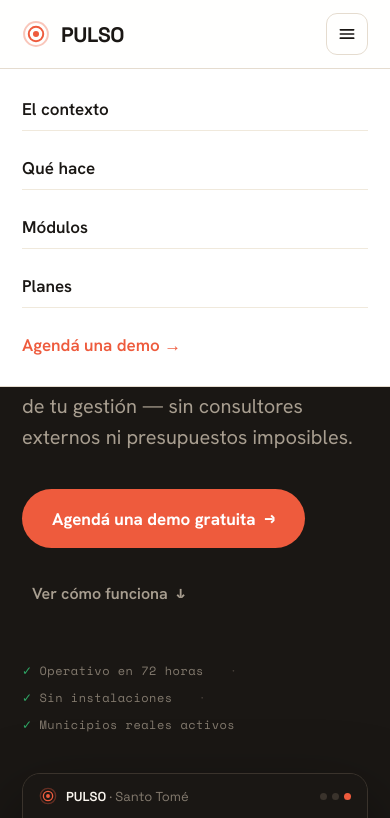
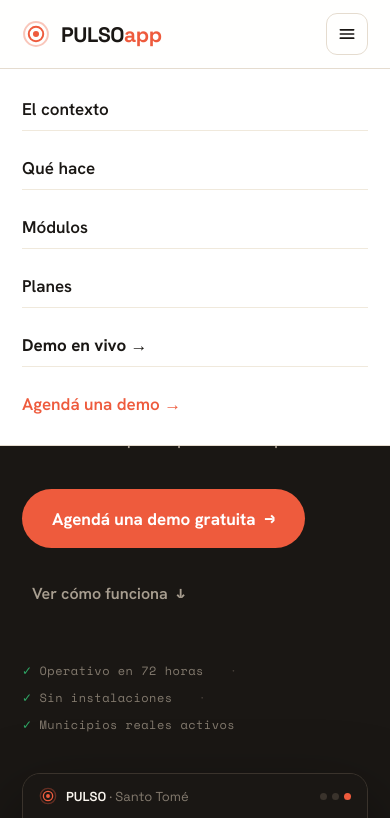
Before and after one commit to telecor-chepes/PULSOapp, a plain HTML site: page index.html in a window 390 px wide. Both pictures are taken after a click on the button "Menú". Shown: the top 818 px of the page. Drawn offline with nearby package versions, Linux system fonts and the light colour scheme.

Commit message:
PULSOapp logo y botón demo

```diff
--- a/index.html
+++ b/index.html
@@ -3,7 +3,7 @@
 <head>
 <meta charset="utf-8">
 <meta name="viewport" content="width=device-width, initial-scale=1">
-<title>PULSO — La plataforma de gestión municipal que sí funciona</title>
+<title>PULSOapp — La plataforma de gestión municipal que sí funciona</title>
 <meta name="description" content="Ordena la administración, aumenta la recaudación y genera evidencia real de tu gestión. Sin consultores externos ni presupuestos imposibles.">
 <link rel="preconnect" href="https://fonts.googleapis.com">
 <link rel="preconnect" href="https://fonts.gstatic.com" crossorigin>
@@ -47,7 +47,7 @@
     .secPad{padding-top:60px!important;padding-bottom:60px!important;}
     .planRow{flex-direction:column!important;align-items:flex-start!important;gap:18px!important;}
     .ctaFinalH{font-size:36px!important;}
-    .mobileMenu{display:flex!important;}
+    .mobileMenu.open{display:flex!important;}
   }
   .mobileMenu{display:none;flex-direction:column;position:fixed;top:68px;left:0;right:0;background:#fff;border-bottom:1px solid #E5DCCF;padding:20px 22px;gap:16px;z-index:49;}
   .mobileMenu a{font-size:17px;font-weight:600;color:#1A1714;padding:10px 0;border-bottom:1px solid #F0E9DC;}
@@ -61,13 +61,14 @@
   <div class="wrap" style="height:68px;display:flex;align-items:center;justify-content:space-between;">
     <a href="#top" style="display:flex;align-items:center;gap:11px;">
       <svg viewBox="0 0 120 120" width="28" height="28" style="display:block;flex:none;"><circle cx="60" cy="60" r="13" fill="#EE5B3D"/><circle cx="60" cy="60" r="31" fill="none" stroke="#EE5B3D" stroke-width="8.5"/><circle cx="60" cy="60" r="51" fill="none" stroke="#EE5B3D" stroke-width="8.5" opacity="0.35"/></svg>
-      <span style="font-family:'Space Grotesk',sans-serif;font-weight:700;font-size:21px;letter-spacing:-0.02em;">PULSO</span>
+      <span style="font-family:'Space Grotesk',sans-serif;font-weight:700;font-size:21px;letter-spacing:-0.02em;">PULSO<span style="color:#EE5B3D;">app</span></span>
     </a>
     <div class="navLinks">
       <a href="#problema" class="navLink">El contexto</a>
       <a href="#solucion" class="navLink">Qué hace</a>
       <a href="#modulos" class="navLink">Módulos</a>
       <a href="#planes" class="navLink">Planes</a>
+      <a href="https://demo.pulsoapp.app" target="_blank" class="ctaBtnSm" style="background:#1A1714;">Demo en vivo <span style="font-family:'Space Mono',monospace;">→</span></a>
       <a href="#demo" class="ctaBtnSm">Agendá una demo <span style="font-family:'Space Mono',monospace;">→</span></a>
     </div>
     <button class="navBurger" onclick="toggleMenu()" style="align-items:center;justify-content:center;width:42px;height:42px;border:1px solid #E5DCCF;border-radius:11px;cursor:pointer;background:none;" aria-label="Menú">
@@ -80,6 +81,7 @@
   <a href="#solucion" onclick="toggleMenu()">Qué hace</a>
   <a href="#modulos" onclick="toggleMenu()">Módulos</a>
   <a href="#planes" onclick="toggleMenu()">Planes</a>
+  <a href="https://demo.pulsoapp.app" target="_blank" onclick="toggleMenu()" style="color:#1A1714!important;font-weight:700;">Demo en vivo →</a>
   <a href="#demo" onclick="toggleMenu()" style="color:#EE5B3D!important;">Agendá una demo →</a>
 </div>
 
@@ -316,7 +318,7 @@
   <div class="wrap" style="display:flex;align-items:center;justify-content:space-between;flex-wrap:wrap;gap:18px;">
     <div style="display:flex;align-items:center;gap:11px;">
       <svg viewBox="0 0 120 120" width="24" height="24" style="display:block;flex:none;"><circle cx="60" cy="60" r="13" fill="#EE5B3D"/><circle cx="60" cy="60" r="31" fill="none" stroke="#EE5B3D" stroke-width="8.5"/><circle cx="60" cy="60" r="51" fill="none" stroke="#EE5B3D" stroke-width="8.5" opacity="0.35"/></svg>
-      <span style="font-family:'Space Grotesk',sans-serif;font-weight:600;font-size:15px;">PULSO <span style="color:#837A6E;font-weight:400;">· por TELECOR</span></span>
+      <span style="font-family:'Space Grotesk',sans-serif;font-weight:600;font-size:15px;">PULSO<span style="color:#EE5B3D;">app</span> <span style="color:#837A6E;font-weight:400;">· por TELECOR</span></span>
     </div>
     <div style="display:flex;gap:26px;font-size:14px;color:#A89E90;">
       <a href="#top" style="transition:color .2s;" onmouseover="this.style.color='#FAF6EF'" onmouseout="this.style.color='#A89E90'">Inicio</a>
@@ -331,7 +333,7 @@
 <script>
 function toggleMenu(){
   var m=document.getElementById('mobileMenu');
-  m.style.display=m.style.display==='flex'?'none':'flex';
+  m.classList.toggle('open');
 }
 (function(){
   var reveal=function(){
```
